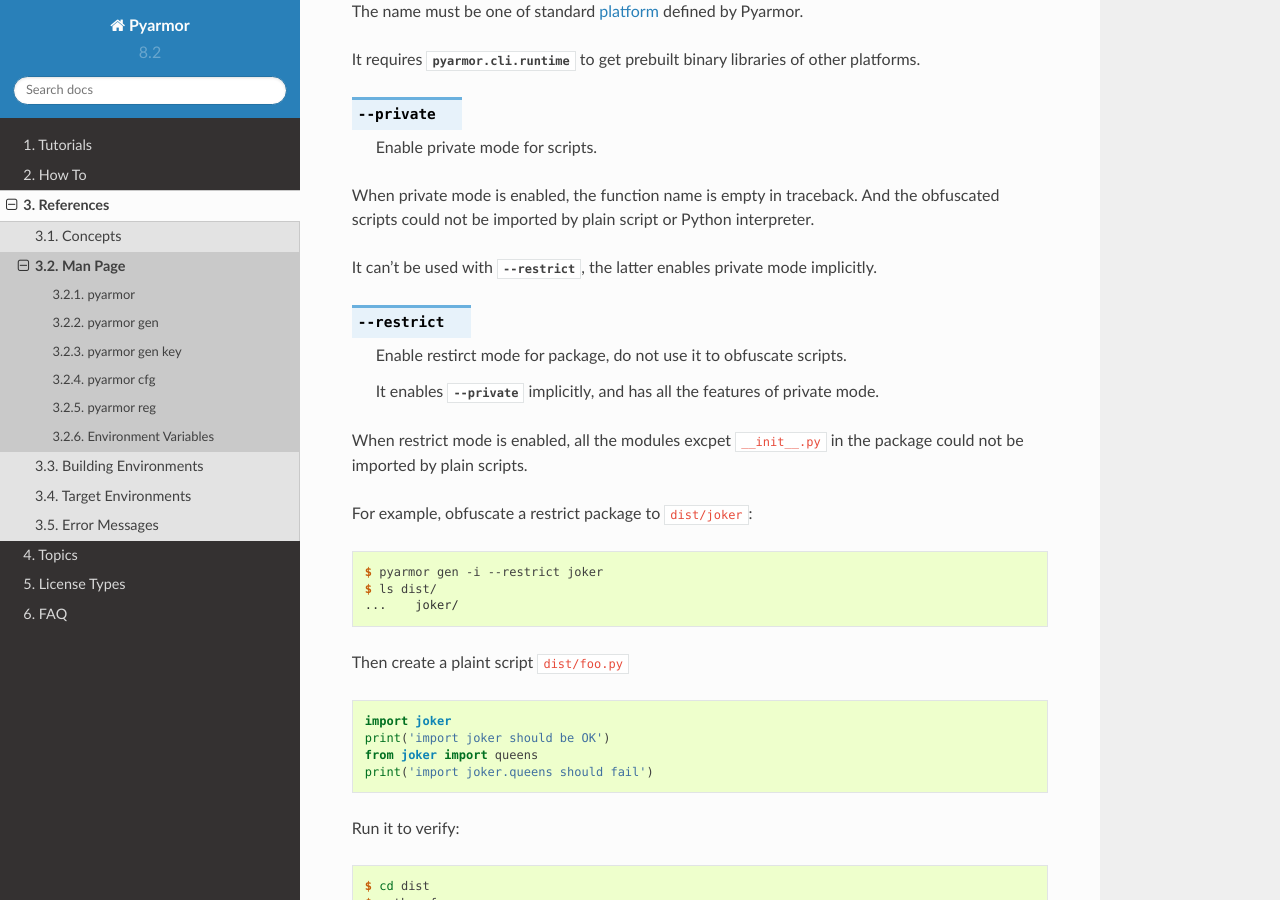
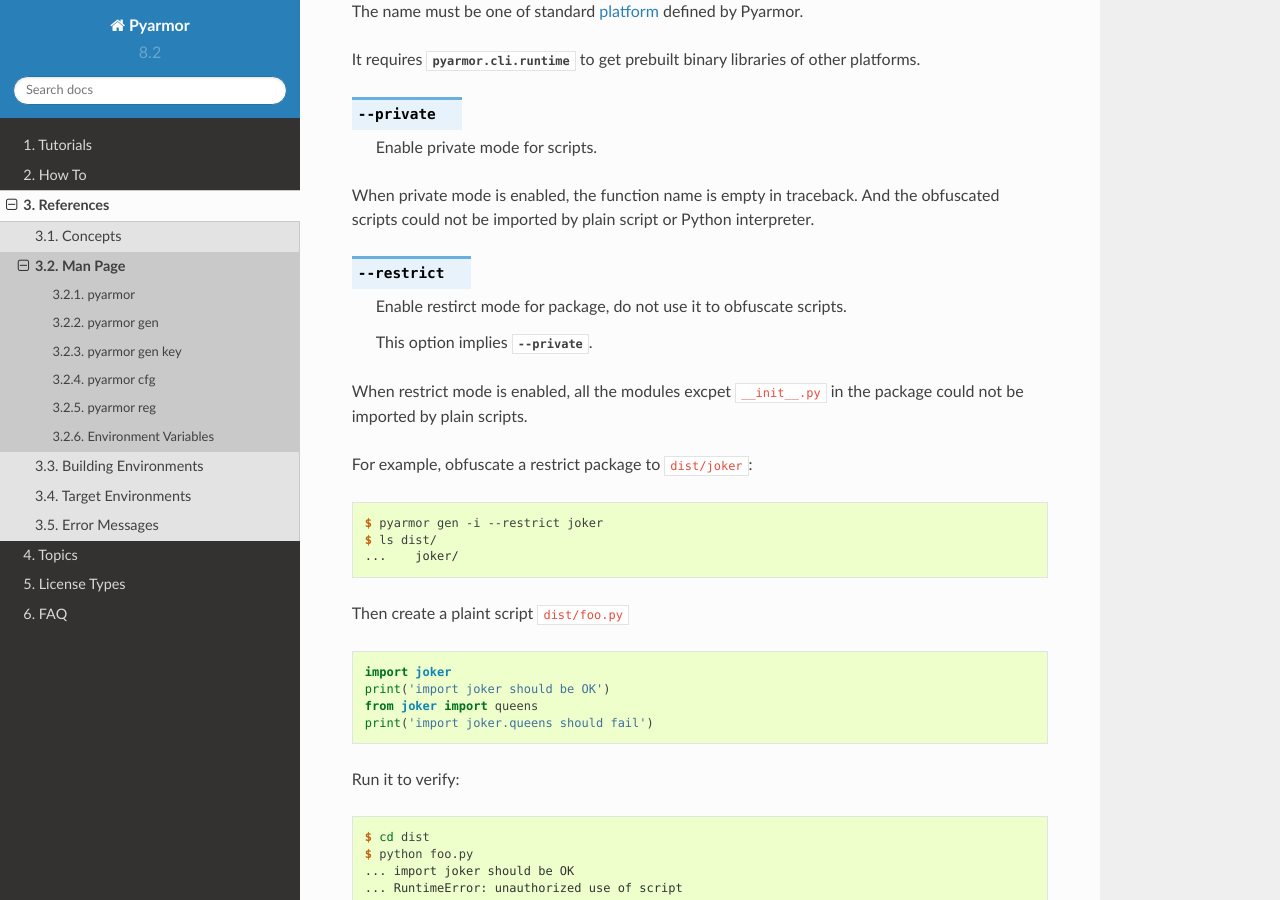
Before and after one commit to dashingsoft/pyarmor, a Sphinx documentation site: the page built from docs/reference/man.rst, in a window 1280 px wide and 900 px high, scrolled down 9705 px. Built offline with Sphinx 7.4.7 and the Read the Docs theme 2.0.0, drawn with Linux system fonts in a browser that asks for light colours.

Commit message:
Refine doc

```diff
--- a/docs/reference/man.rst
+++ b/docs/reference/man.rst
@@ -339,13 +339,11 @@
 
 When private mode is enabled, the function name is empty in traceback. And the obfuscated scripts could not be imported by plain script or Python interpreter.
 
-It can't be used with :option:`--restrict`, the latter enables private mode implicitly.
-
 .. option:: --restrict
 
             Enable restirct mode for package, do not use it to obfuscate scripts.
 
-            It enables :option:`--private` implicitly, and has all the features of private mode.
+            This option implies :option:`--private`.
 
 When restrict mode is enabled, all the modules excpet ``__init__.py`` in the package could not be imported by plain scripts.
 
```
